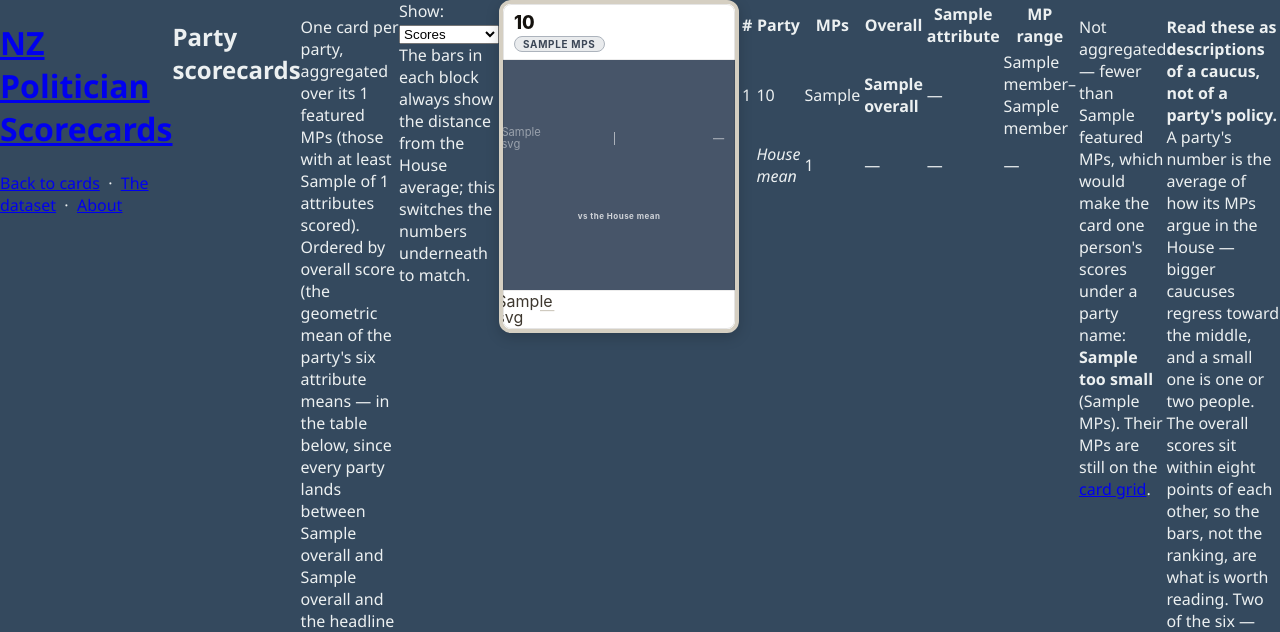
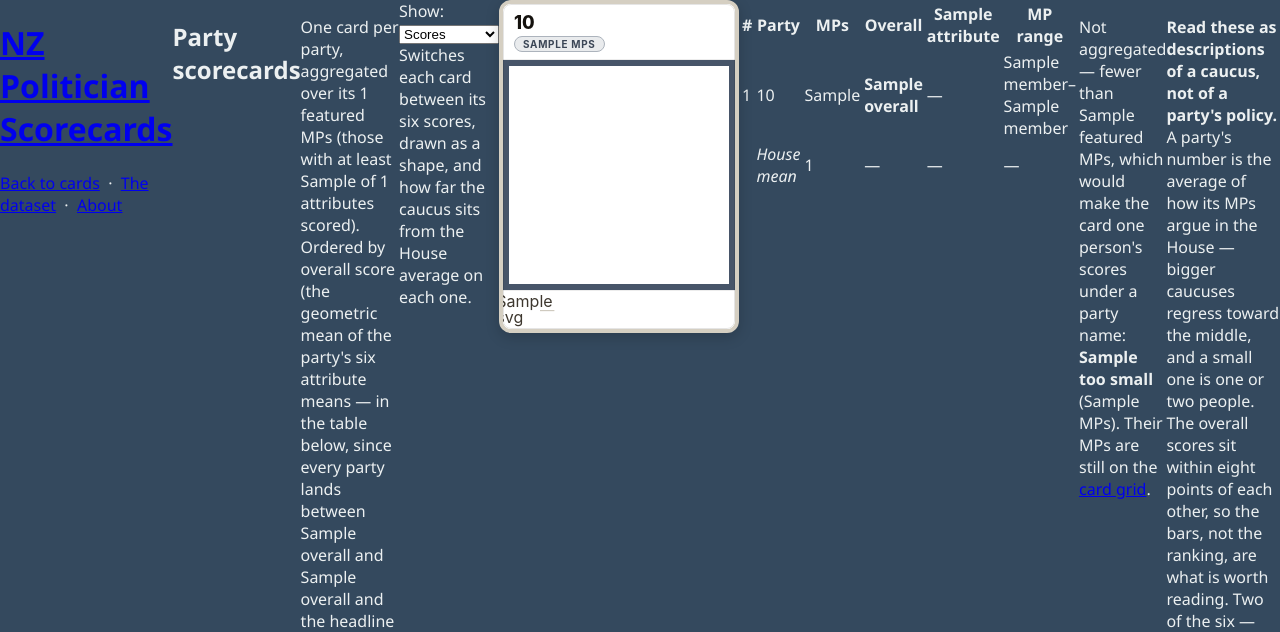
Before and after one commit to act65/pol-score-cards, a Flask app: template site/templates/party.html in a window 1280 px wide. Shown: the top 632 px of the page. Run offline with Flask 3, Linux system fonts and the light colour scheme; the template is opened without the code that fills it: most values are stand-ins (such as "Sample title", 1, 10 or a date in 2020).

Commit message:
Radar plots: the party block and a politician's page
The party card's block showed deviation bars and nothing else, so switching to
"Scores" left the numbers changing under a picture that had not. Both views now
live in the block and the toggle switches them: the six scores drawn as a
shape, or each one's distance from the House average.

**The radar is worth it at six attributes**, where the shape is readable and
says the thing a row of numbers hides — which attributes a card is lopsided on.
Labour's notch at Rigor and Te Pāti Māori's at Civility are visible before you
read a single figure.

Scale is absolute: 0 at the centre, 100 at the rim, because the rim is the
standard. Every card in this Parliament draws a small polygon well inside it,
and making that visible is the point. A relative radar would have been a
prettier chart and a worse one.

Each vertex carries the attribute's own glyph — the same symbol as the stats
row below it and the key on the front page — so which vertex is which needs no
caption. That is built in Python, not the template: Jinja's `replace` on a
Markup value escapes what it inserts, so the positioning attributes were
silently dropped and every glyph rendered at full size over the card.

The same radar is on each politician's page, in ink rather than white on a
party colour. Inline SVG, geometry computed in `_radar`, no chart library.

Co-Authored-By: Claude Opus 5 <noreply@anthropic.com>

```diff
--- a/game/static/card.css
+++ b/game/static/card.css
@@ -364,3 +364,22 @@ a.sc-open:hover .sc-name { text-decoration: underline; }
     color: #64748b;
 }
 .sc-key-note b { color: #334155; }
+
+/* ----- Radar: six scores as a shape ---------------------------------------
+   0 at the centre, 100 at the rim, because the rim is the standard. Every card
+   in this Parliament draws a small polygon, which is the honest picture. */
+.sc-view { width: 100%; height: 100%; }
+.sc-radar { display: block; width: 100%; height: 100%; }
+.rd-ring { fill: none; stroke: rgba(255, 255, 255, 0.28); stroke-width: 1; }
+.rd-ring.rim { stroke: rgba(255, 255, 255, 0.55); }
+.rd-axis { stroke: rgba(255, 255, 255, 0.28); stroke-width: 1; }
+.rd-shape {
+    fill: rgba(255, 255, 255, 0.45);
+    stroke: #fff;
+    stroke-width: 1.6;
+    stroke-linejoin: round;
+}
+.rd-dot { fill: #fff; }
+.sc-card-party .sc-block { display: flex; align-items: center; justify-content: center; padding: 6px; }
+/* Attribute glyphs at the radar's vertices — same symbols as the stats row. */
+.rd-icon { color: rgba(255, 255, 255, 0.85); }
--- a/site/templates/party.html
+++ b/site/templates/party.html
@@ -37,8 +37,8 @@
                 <option value="rel">vs the House</option>
             </select>
         </label>
-        <span class="muted">The bars in each block always show the distance from the House average;
-            this switches the numbers underneath to match.</span>
+        <span class="muted">Switches each card between its six scores, drawn as a shape, and how
+            far the caucus sits from the House average on each one.</span>
     </div>
 
     <div class="politician-list-container">
@@ -51,26 +51,49 @@
                 <span class="sc-party">{{ card.n }} MP{{ 's' if card.n != 1 }}</span>
             </div>
 
-            {# The colour block IS the art. Inside it, one bar per attribute
-               showing how far this party sits from the House mean — because
-               every party's overall lands within a few points of every other,
-               so the profile is the information and the headline is not. #}
+            {# The colour block IS the art, and it carries whichever view the
+               toggle is on: the party's six scores as a shape, or each one's
+               distance from the House average. Both are rendered; the control
+               above the grid switches which is shown. #}
             <div class="sc-art sc-block">
+                {% if card.radar %}
+                <div class="sc-view sc-view-abs">
+                    <svg class="sc-radar" viewBox="0 0 {{ card.radar.size }} {{ card.radar.size }}" role="img"
+                         aria-label="{{ card.party }} scores on each attribute">
+                        {% for ring in card.radar.rings %}
+                        <polygon points="{{ ring.points }}" class="rd-ring{{ ' rim' if ring.frac == 1.0 }}"></polygon>
+                        {% endfor %}
+                        {% for ax in card.radar.axes %}
+                        <line x1="{{ card.radar.cx }}" y1="{{ card.radar.cy }}" x2="{{ ax.x }}" y2="{{ ax.y }}" class="rd-axis"></line>
+                        {% endfor %}
+                        <polygon points="{{ card.radar.polygon }}" class="rd-shape"></polygon>
+                        {# The same glyph as the stats row below and the key on
+                           the front page, so which vertex is which needs no caption. #}
+                        {% for ax in card.radar.axes %}
+                        <circle cx="{{ ax.dx }}" cy="{{ ax.dy }}" r="2" class="rd-dot"><title>{{ ax.label }} {{ ax.score }}</title></circle>
+                        {{ ax.icon|safe }}
+                        {% endfor %}
+                    </svg>
+                </div>
+                {% endif %}
+
+                <div class="sc-view sc-view-rel" hidden>
                     <div class="sc-dev">
                         {% for attribute in all_attributes %}
                         {% set d = card.dev_by_attr.get(attribute.id) %}
                         <div class="sc-dev-row{{ ' na' if not d }}"
-                         title="{{ attribute.name }} — {{ card.party }} {{ card.scores.get(attribute.id, 'not scored') }} against a House mean of {{ house.get(attribute.id, '—') }}{{ ', %+d' % d.delta if d }}.{{ ' UNVERIFIED: mostly the model\'s own estimates.' if card.unver.get(attribute.id) }}">
+                             title="{{ attribute.name }} — {{ card.party }} {{ card.scores.get(attribute.id, 'not scored') }} against a House mean of {{ house.get(attribute.id, '—') }}{{ ', %+d' % d.delta if d }}.">
                             <span class="sc-icon">{{ glyph(attribute) }}</span>
                             <span class="sc-dev-track">
                                 {% if d %}
                                 <span class="sc-dev-bar" style="{% if d.delta < 0 %}right: 50%{% else %}left: 50%{% endif %}; width: {{ d.width }}%"></span>
                                 {% endif %}
                             </span>
-                        <span class="sc-dev-num">{% if d %}{{ '%+d' % d.delta }}{% if card.unver.get(attribute.id) %}<span class="sc-dev-unver" aria-label="unverified">?</span>{% endif %}{% else %}—{% endif %}</span>
+                            <span class="sc-dev-num">{% if d %}{{ '%+d' % d.delta }}{% else %}—{% endif %}</span>
                         </div>
                         {% endfor %}
                         <div class="sc-dev-foot">vs the House mean</div>
+                    </div>
                 </div>
             </div>
 
@@ -157,8 +180,12 @@
         const vals = Array.from(document.querySelectorAll('.sc-val[data-abs]'));
         if (!modeSel || !vals.length) return;
         const marks = vals.map(function (el) { return el.querySelector('.sc-unver'); });
+        const views = Array.from(document.querySelectorAll('.sc-view'));
         modeSel.addEventListener('change', function () {
             const rel = modeSel.value === 'rel';
+            views.forEach(function (v) {
+                v.hidden = v.classList.contains(rel ? 'sc-view-abs' : 'sc-view-rel');
+            });
             vals.forEach(function (el, i) {
                 el.textContent = rel ? el.dataset.rel : el.dataset.abs;
                 if (marks[i]) el.appendChild(marks[i]);
```
Also changed, not shown: shared/card.css (+19 -0 lines), site/app.py (+64 -1 lines), site/static/card.css (+19 -0 lines), site/static/style.css (+14 -0 lines), site/templates/politician.html (+22 -0 lines), site/tests/test_site_pages.py (+34 -0 lines). Lines whose indentation alone changed are shown as unchanged.
